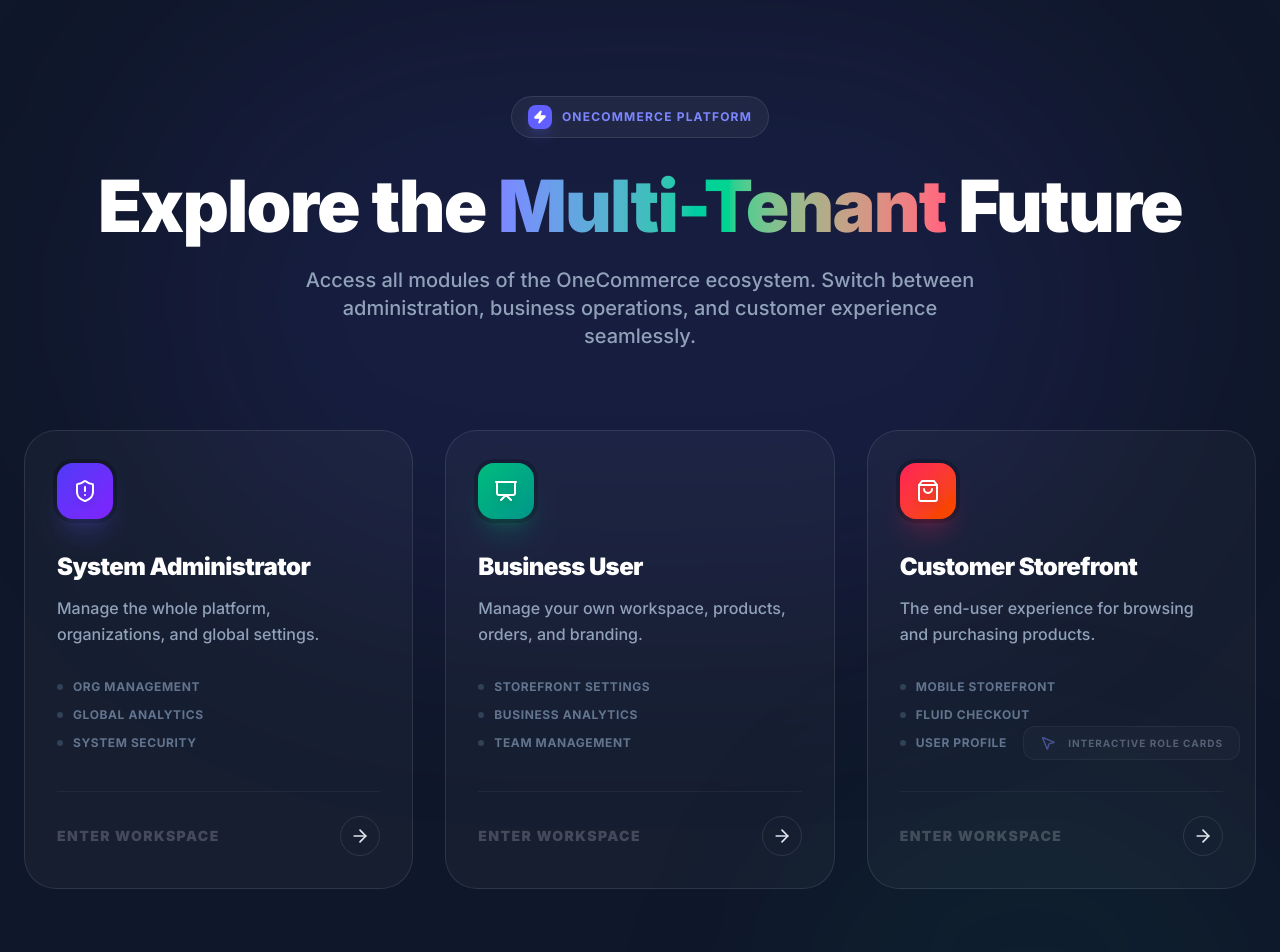
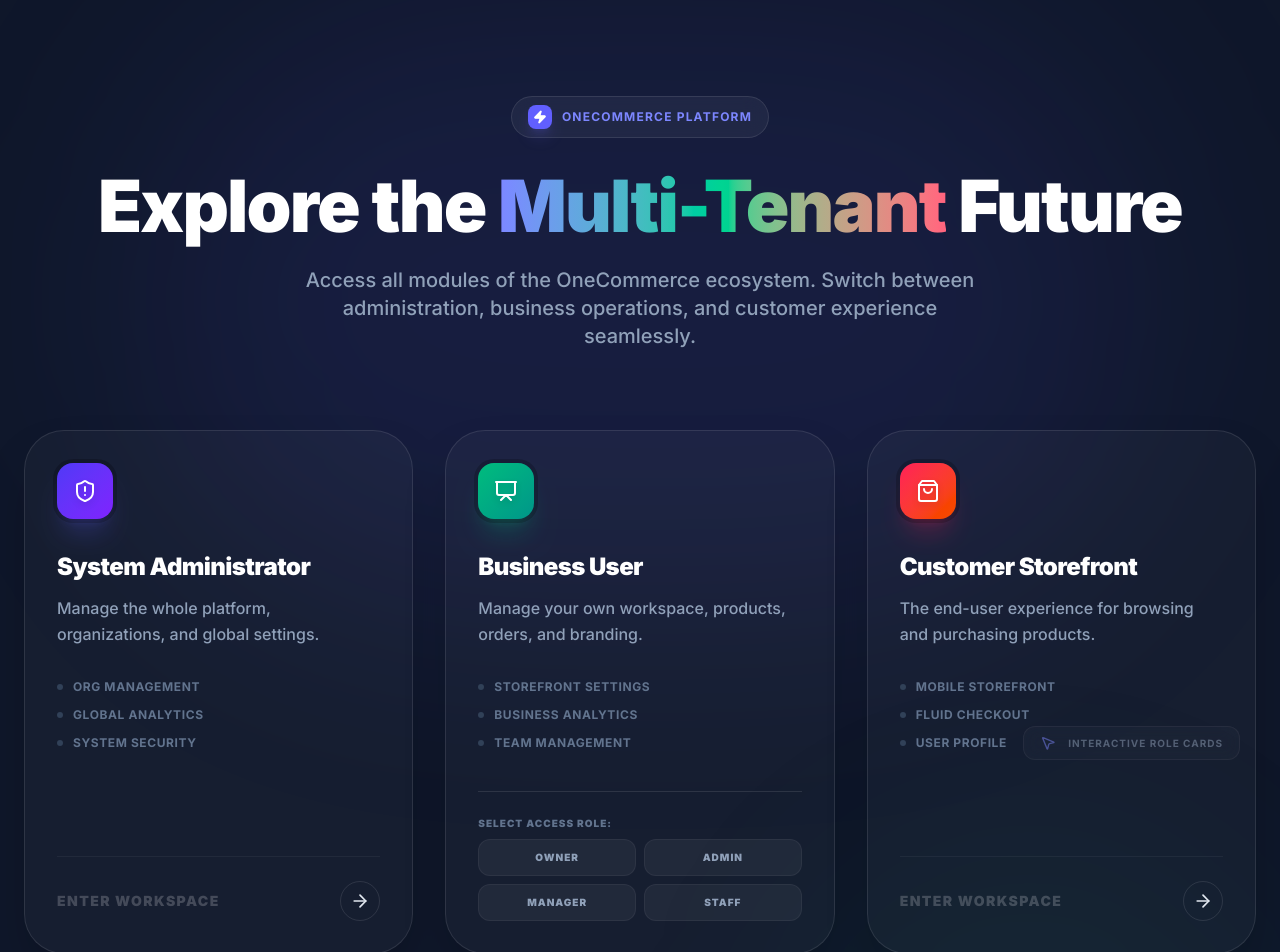
Before and after one commit to binhvu284/one-commerce, a Next.js app in the folder project/: page / in a window 1280 px wide. Shown: the top 952 px of the page. Built offline with nearby package versions, Linux system fonts and the light colour scheme.

Commit message:
Landing Page refinement: Integrated multi-role entry for Business User and removed sidebar switcher

```diff
--- a/project/src/app/page.tsx
+++ b/project/src/app/page.tsx
@@ -25,6 +25,12 @@ const roles = [
     color: 'from-emerald-500 to-teal-600',
     shadow: 'shadow-emerald-500/20',
     features: ['Storefront Settings', 'Business Analytics', 'Team Management'],
+    subRoles: [
+      { label: 'Owner', role: 'OWNER', color: 'bg-emerald-500' },
+      { label: 'Admin', role: 'ADMIN', color: 'bg-blue-500' },
+      { label: 'Manager', role: 'MANAGER', color: 'bg-purple-500' },
+      { label: 'Staff', role: 'STAFF', color: 'bg-slate-500' },
+    ]
   },
   {
     id: 'customer',
@@ -86,10 +92,10 @@ export default function LandingPage() {
               initial={{ opacity: 0, y: 30 }}
               animate={{ opacity: 1, y: 0 }}
               transition={{ delay: 0.3 + idx * 0.1 }}
+              className="h-full"
             >
-              <Link
-                href={role.href}
-                className="group relative block h-full p-8 rounded-[2rem] bg-white/[0.03] border border-white/10 hover:border-white/20 transition-all duration-500 hover:-translate-y-2 hover:bg-white/[0.05]"
+              <div
+                className="group relative flex flex-col h-full p-8 rounded-[2.5rem] bg-white/[0.03] border border-white/10 hover:border-white/20 transition-all duration-500 hover:-translate-y-2 hover:bg-white/[0.05] shadow-2xl overflow-hidden"
               >
                 {/* Role Icon */}
                 <div className={cn(
@@ -118,19 +124,41 @@ export default function LandingPage() {
                   ))}
                 </div>
 
-                <div className="flex items-center justify-between mt-auto pt-6 border-t border-white/5">
-                  <span className="text-sm font-black uppercase tracking-widest text-white/20 group-hover:text-white transition-colors">Enter Workspace</span>
-                  <div className="w-10 h-10 rounded-full border border-white/10 flex items-center justify-center group-hover:bg-white group-hover:text-black transition-all">
-                    <ArrowRight className="w-5 h-5 transition-transform group-hover:translate-x-1" />
-                  </div>
+                <div className="mt-auto space-y-4">
+                  {role.subRoles ? (
+                    <div className="space-y-3 pt-6 border-t border-white/10">
+                       <p className="text-[10px] font-black uppercase tracking-widest text-slate-500 mb-2">Select Access Role:</p>
+                       <div className="grid grid-cols-2 gap-2">
+                          {role.subRoles.map(sr => (
+                            <Link
+                               key={sr.role}
+                               href={`${role.href}?role=${sr.role}`}
+                               className="px-3 py-2.5 rounded-xl bg-white/5 border border-white/5 hover:bg-white/10 hover:border-white/20 text-[10px] font-black uppercase tracking-widest text-center transition-all hover:scale-[1.02] active:scale-95 text-slate-400 hover:text-white"
+                            >
+                               {sr.label}
+                            </Link>
+                          ))}
+                       </div>
+                    </div>
+                  ) : (
+                    <Link
+                      href={role.href}
+                      className="flex items-center justify-between pt-6 border-t border-white/5 group/link"
+                    >
+                      <span className="text-sm font-black uppercase tracking-widest text-white/20 group-hover:text-white transition-colors">Enter Workspace</span>
+                      <div className="w-10 h-10 rounded-full border border-white/10 flex items-center justify-center group-hover/link:bg-white group-hover/link:text-black transition-all">
+                        <ArrowRight className="w-5 h-5 transition-transform group-hover/link:translate-x-1" />
+                      </div>
+                    </Link>
+                  )}
                 </div>
 
                 {/* Hover Glow */}
                 <div className={cn(
-                  "absolute inset-0 rounded-[2rem] opacity-0 group-hover:opacity-20 transition-opacity blur-2xl -z-10",
+                  "absolute inset-0 rounded-[2rem] opacity-0 group-hover:opacity-20 transition-opacity blur-3xl -z-10",
                   role.color
                 )} />
-              </Link>
+              </div>
             </motion.div>
           ))}
         </div>
--- a/project/src/components/business/Sidebar.tsx
+++ b/project/src/components/business/Sidebar.tsx
@@ -253,31 +253,8 @@ export function Sidebar() {
         </div>
       </div>
 
-      {/* Footer Profile & Role Switcher */}
-      <div className="flex-shrink-0 p-4 border-t border-white/5 bg-black/[0.1] space-y-4">
-        {/* Role Switcher (Dev only) */}
-        {!isCollapsed && (
-          <div className="px-2 py-3 rounded-2xl bg-white/5 border border-white/5 space-y-2">
-            <p className="text-[9px] font-black text-blue-500 uppercase tracking-widest px-1">Dev: Switch Role</p>
-            <div className="grid grid-cols-2 gap-1.5">
-              {(['OWNER', 'ADMIN', 'MANAGER', 'STAFF'] as BusinessRole[]).map((r) => (
-                <button
-                  key={r}
-                  onClick={() => setRole(r)}
-                  className={cn(
-                    "text-[8px] font-black py-1.5 px-2 rounded-lg transition-all border",
-                    role === r
-                      ? "bg-blue-600 border-blue-500 text-white shadow-lg shadow-blue-500/20"
-                      : "bg-white/5 border-white/10 text-blue-300/60 hover:text-blue-300"
-                  )}
-                >
-                  {r}
-                </button>
-              ))}
-            </div>
-          </div>
-        )}
-
+      {/* Footer Profile */}
+      <div className="flex-shrink-0 p-4 border-t border-white/5 bg-black/[0.1]">
         <div className={cn(
           "flex items-center gap-3 p-2 rounded-2xl transition-all duration-300 group cursor-pointer hover:bg-white/5",
           isCollapsed && "justify-center"
--- a/project/src/components/providers/RoleProvider.tsx
+++ b/project/src/components/providers/RoleProvider.tsx
@@ -1,6 +1,7 @@
 'use client';
 
-import React, { createContext, useContext, useState, useEffect } from 'react';
+import React, { createContext, useContext, useState, useEffect, Suspense } from 'react';
+import { useSearchParams } from 'next/navigation';
 
 export type BusinessRole = 'OWNER' | 'ADMIN' | 'MANAGER' | 'STAFF';
 
@@ -15,9 +16,16 @@ interface RoleContextType {
 
 const RoleContext = createContext<RoleContextType | undefined>(undefined);
 
-export function RoleProvider({ children }: { children: React.ReactNode }) {
-  // Default to OWNER for initial dev, but in real app would fetch from Supabase
+function RoleProviderContent({ children }: { children: React.ReactNode }) {
+  const searchParams = useSearchParams();
   const [role, setRole] = useState<BusinessRole>('OWNER');
+
+  useEffect(() => {
+    const roleParam = searchParams.get('role')?.toUpperCase() as BusinessRole;
+    if (roleParam && ['OWNER', 'ADMIN', 'MANAGER', 'STAFF'].includes(roleParam)) {
+      setRole(roleParam);
+    }
+  }, [searchParams]);
 
   const value = {
     role,
@@ -35,6 +43,16 @@ export function RoleProvider({ children }: { children: React.ReactNode }) {
   );
 }
 
+export function RoleProvider({ children }: { children: React.ReactNode }) {
+  return (
+    <Suspense fallback={null}>
+      <RoleProviderContent>
+        {children}
+      </RoleProviderContent>
+    </Suspense>
+  );
+}
+
 export function useBusinessRole() {
   const context = useContext(RoleContext);
   if (context === undefined) {
```
